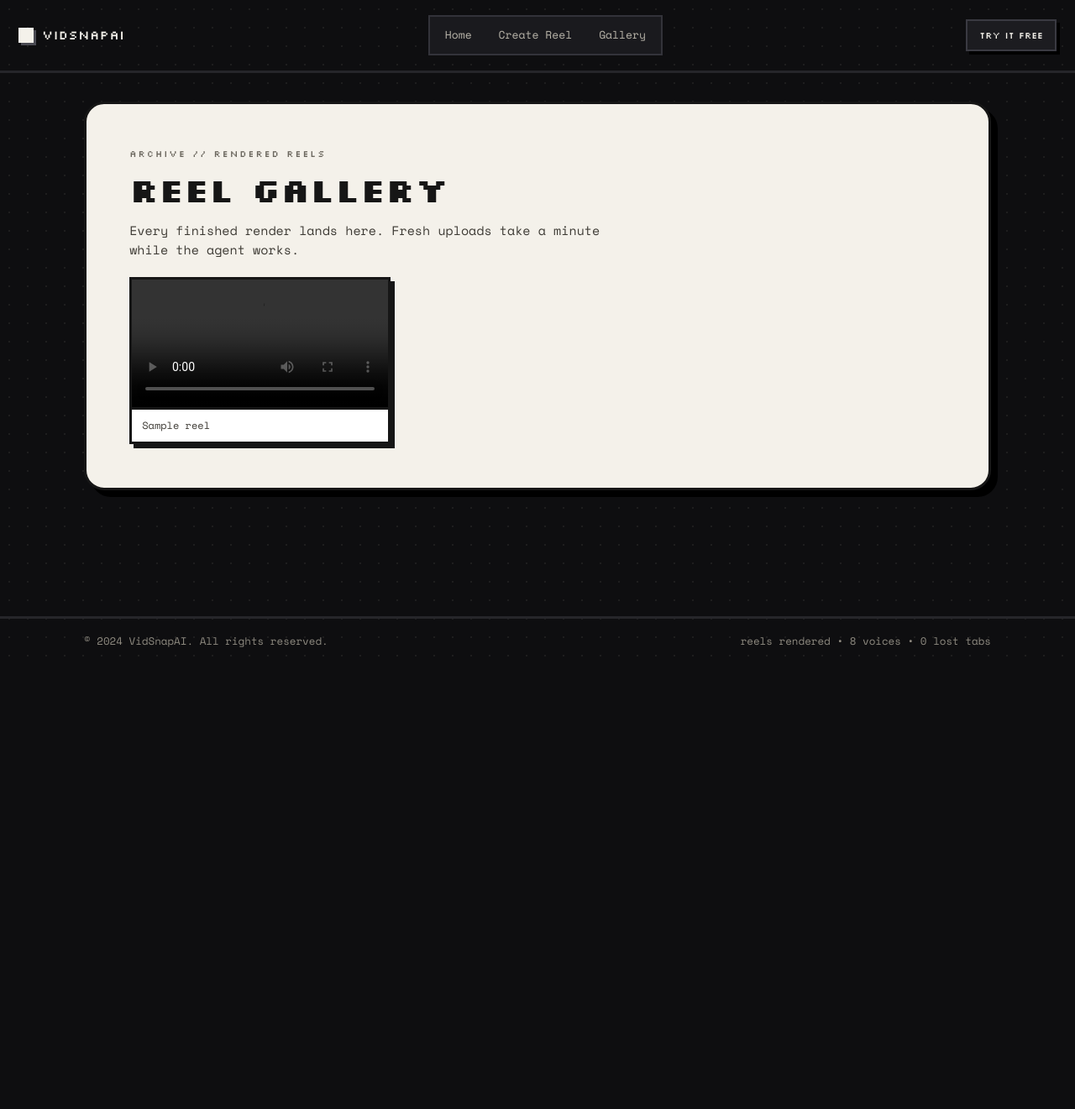
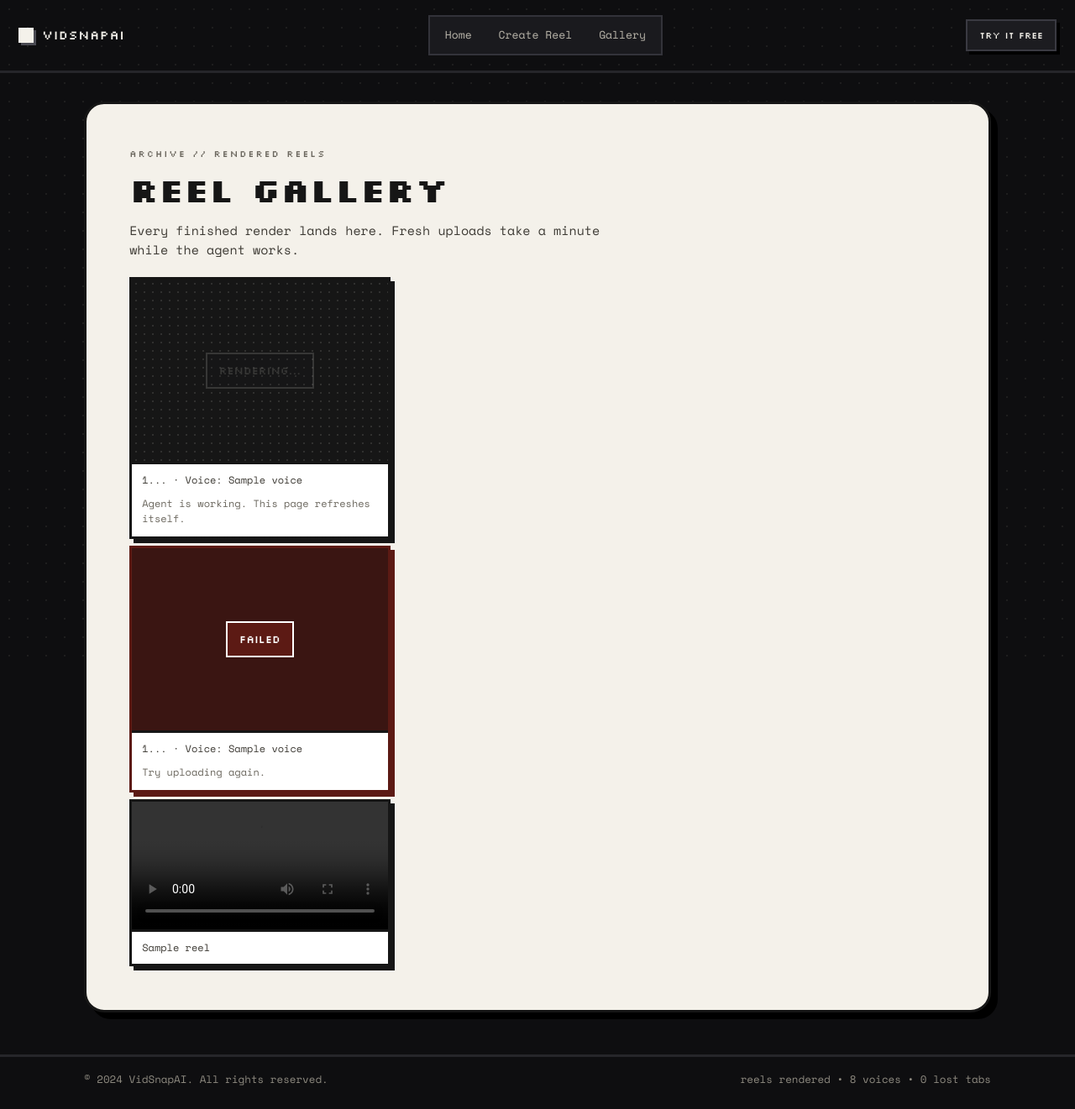
Before and after one commit to missjinee26-cmyk/VidSnap-Ai, a Flask app: template templates/gallery.html in a window 1280 px wide. Shown: the whole page at 84% size. Before the commit the page ends 782 px from the top, so only its background shows below. Run offline with Flask 3, Linux system fonts and the light colour scheme; the template is opened without the code that fills it: most values are stand-ins (such as "Sample title", 1, 10 or a date in 2020); grey boxes are pictures that could not be loaded.

Commit message:
Gallery shows live Rendering cards with auto-refresh plus failed states

```diff
--- a/main.py
+++ b/main.py
@@ -67,13 +67,57 @@
     return render_template("create.html", myid=myid)
 
 
+def _folder_voice(fid):
+    """Voice pick for an upload folder (for status display)."""
+    voice_path = os.path.join(app.config['UPLOAD_FOLDER'], fid, "voice.txt")
+    try:
+        with open(voice_path, encoding="utf-8") as f:
+            return f.read().strip() or "adam"
+    except OSError:
+        return "adam"
+
+
 @app.route("/gallery")
 def gallery():
     reels = []
     reels_dir = "static/reels"
     if os.path.exists(reels_dir):
-        reels = [f for f in os.listdir(reels_dir) if f.endswith(('.mp4', '.mov', '.avi', '.mkv'))]
-    return render_template("gallery.html", reels=reels)
+        reels = sorted(
+            (f for f in os.listdir(reels_dir)
+             if f.endswith(('.mp4', '.mov', '.avi', '.mkv'))),
+            key=lambda f: os.path.getmtime(os.path.join(reels_dir, f)),
+            reverse=True,
+        )
+
+    done = set()
+    if os.path.exists("done.txt"):
+        with open("done.txt", encoding="utf-8") as f:
+            done = {line.strip() for line in f if line.strip()}
+
+    pending, failed = [], []
+    uploads_dir = app.config['UPLOAD_FOLDER']
+    if os.path.exists(uploads_dir):
+        folders = sorted(
+            (d for d in os.listdir(uploads_dir)
+             if os.path.isdir(os.path.join(uploads_dir, d))),
+            key=lambda d: os.path.getmtime(os.path.join(uploads_dir, d)),
+            reverse=True,
+        )
+        for fid in folders:
+            fdir = os.path.join(uploads_dir, fid)
+            err_path = os.path.join(fdir, "error.txt")
+            reel_path = os.path.join(reels_dir, fid + ".mp4")
+            if os.path.exists(err_path) and not os.path.exists(reel_path):
+                try:
+                    with open(err_path, encoding="utf-8") as f:
+                        err = f.read().strip().splitlines()[0][:120]
+                except OSError:
+                    err = "Render failed."
+                failed.append({"id": fid, "error": err, "voice": _folder_voice(fid)})
+            elif not os.path.exists(reel_path) and fid not in done:
+                pending.append({"id": fid, "voice": _folder_voice(fid)})
+
+    return render_template("gallery.html", reels=reels, pending=pending, failed=failed)
 
 
 if __name__ == "__main__":
--- a/static/css/gallery.css
+++ b/static/css/gallery.css
@@ -27,6 +27,65 @@
     word-break: break-all;
 }
 
+.pending-thumb,
+.failed-thumb {
+    min-height: 220px;
+    display: flex;
+    align-items: center;
+    justify-content: center;
+    border-bottom: 3px solid var(--px-ink);
+}
+
+.pending-thumb {
+    background: #161616;
+    background-image: radial-gradient(rgba(244, 241, 234, 0.12) 1px, transparent 1.5px);
+    background-size: 10px 10px;
+}
+
+.pending-badge {
+    font-family: var(--px-font-pixel);
+    font-size: 13px;
+    color: #f4f1ea;
+    background: #1c1c20;
+    border: 2px solid #f4f1ea;
+    padding: 10px 14px;
+    animation: pxblink 1s steps(2, jump-none) infinite;
+}
+
+@keyframes pxblink {
+    50% { opacity: 0.15; }
+}
+
+.pending-item {
+    outline: 3px dashed var(--px-ink);
+    outline-offset: -3px;
+}
+
+.pending-hint {
+    padding: 0 12px 12px;
+    margin: 0;
+    font-size: 12px;
+    color: #6b675e;
+}
+
+.failed-thumb {
+    background: #3a1512;
+}
+
+.failed-badge {
+    font-family: var(--px-font-pixel);
+    font-size: 13px;
+    color: #fff;
+    background: #5c1a14;
+    border: 2px solid #fff;
+    padding: 10px 14px;
+}
+
+.failed-item {
+    border-color: #5c1a14;
+    box-shadow: 5px 5px 0 #5c1a14;
+}
+
 .no-reels {
     grid-column: 1 / -1;
     text-align: center;
--- a/templates/gallery.html
+++ b/templates/gallery.html
@@ -13,6 +13,35 @@
             <p class="px-kicker">ARCHIVE // RENDERED REELS</p>
             <h1 class="px-title" style="font-size: clamp(24px, 4vw, 40px);">Reel Gallery</h1>
             <p class="px-sub">Every finished render lands here. Fresh uploads take a minute while the agent works.</p>
+
+            {% if pending %}
+            <div class="gallery-grid">
+                {% for p in pending %}
+                <div class="reel-item pending-item">
+                    <div class="pending-thumb" aria-hidden="true">
+                        <span class="pending-badge">RENDERING...</span>
+                    </div>
+                    <p class="reel-name">{{ p.id[:8] }}... &middot; Voice: {{ p.voice }}</p>
+                    <p class="pending-hint">Agent is working. This page refreshes itself.</p>
+                </div>
+                {% endfor %}
+            </div>
+            {% endif %}
+
+            {% if failed %}
+            <div class="gallery-grid">
+                {% for f in failed %}
+                <div class="reel-item failed-item">
+                    <div class="failed-thumb" aria-hidden="true">
+                        <span class="failed-badge">FAILED</span>
+                    </div>
+                    <p class="reel-name">{{ f.id[:8] }}... &middot; Voice: {{ f.voice }}</p>
+                    <p class="pending-hint">{{ f.error }} Try uploading again.</p>
+                </div>
+                {% endfor %}
+            </div>
+            {% endif %}
+
             <div class="gallery-grid">
                 {% for reel in reels %}
                 <div class="reel-item">
@@ -20,10 +49,21 @@
                     <p class="reel-name">{{ reel }}</p>
                 </div>
                 {% else %}
+                {% if not pending and not failed %}
                 <p class="no-reels">No reels yet. <a href="/create">Create your first reel!</a></p>
+                {% endif %}
                 {% endfor %}
             </div>
         </div>
     </div>
 </div>
 {% endblock %}
+
+{% block extra_js %}
+{% if pending %}
+<script>
+    // While something is rendering, refresh so the finished reel appears by itself.
+    setTimeout(function () { location.reload(); }, 8000);
+</script>
+{% endif %}
+{% endblock %}
```
